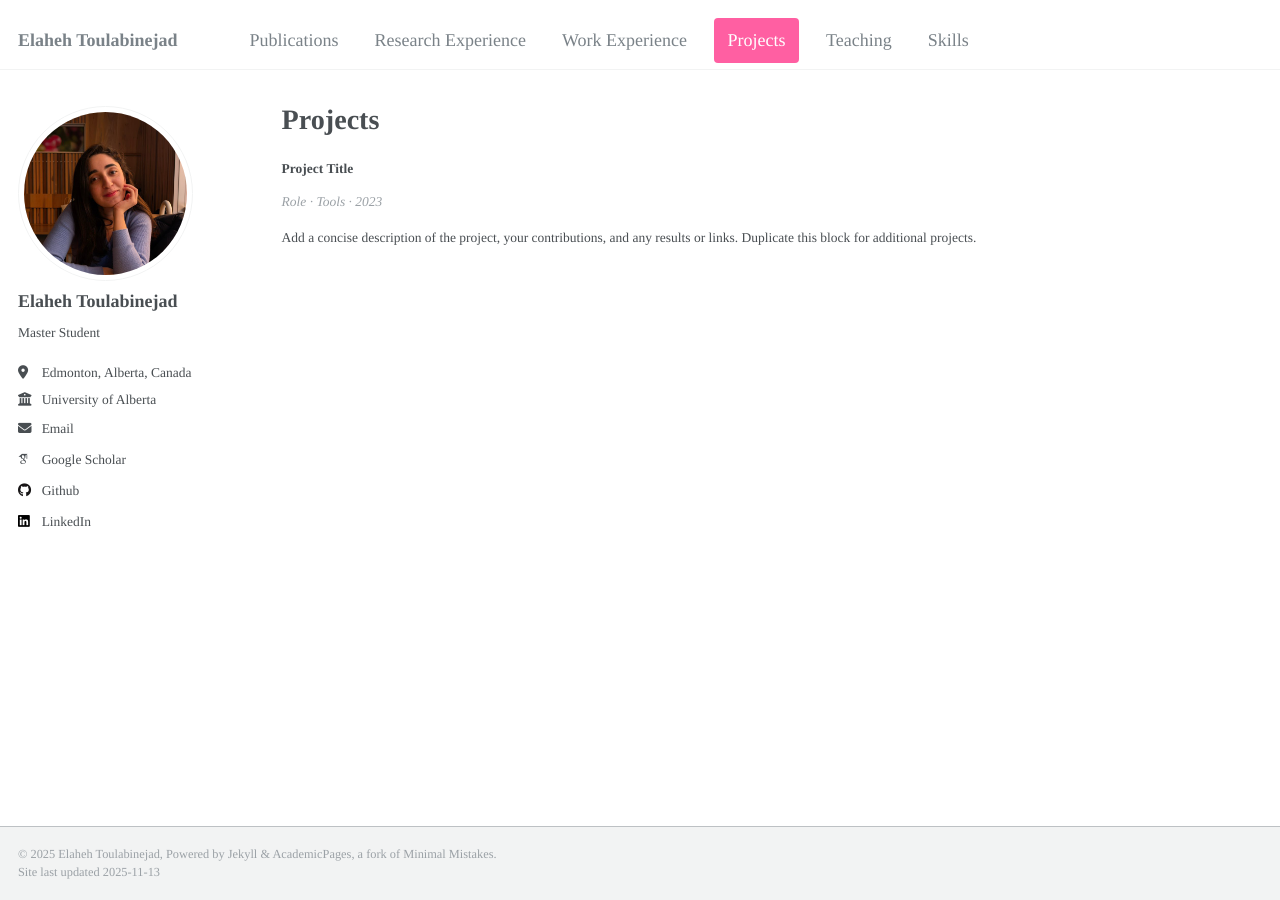
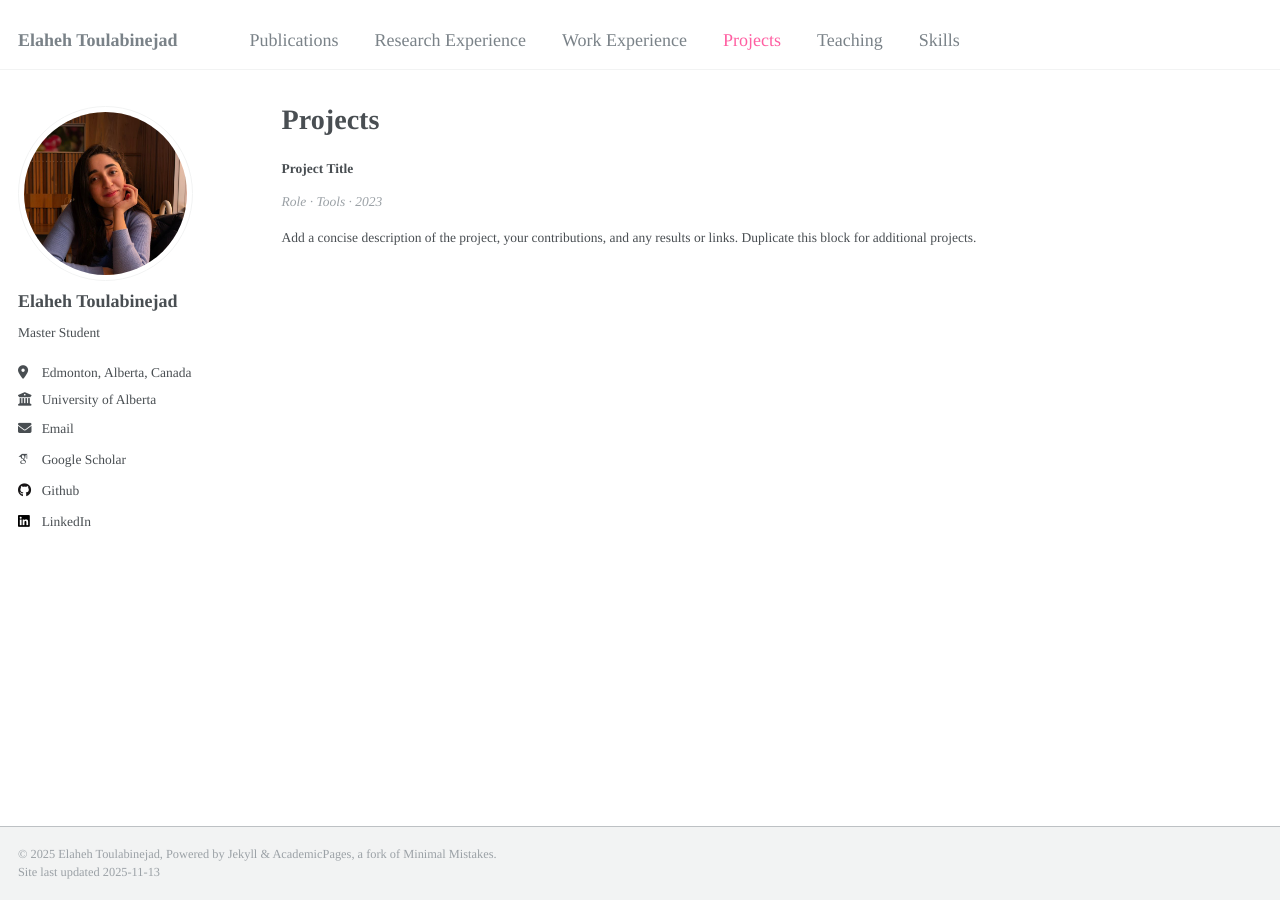
Before and after one commit to ellietoulabi/ellietoulabi.github.io, a Jekyll site: the page built from _pages/projects.md, in a window 1280 px wide. Built offline with Jekyll 4.4.1, drawn with Linux system fonts in a browser that asks for light colours; some web fonts are replaced.

Commit message:
pages added

```diff
--- a/_sass/_navigation.scss
+++ b/_sass/_navigation.scss
@@ -316,11 +316,7 @@
 
 .masthead__menu-item--active > a,
 .greedy-nav a.is-active {
-  background-color: #ff5fa2;
-  color: #fff !important;
-  border-radius: $border-radius;
-  padding: 0.5rem 0.75rem;
-  margin: 0 0.5rem;
+  color: #ff5fa2 !important;
 }
 
 
```
